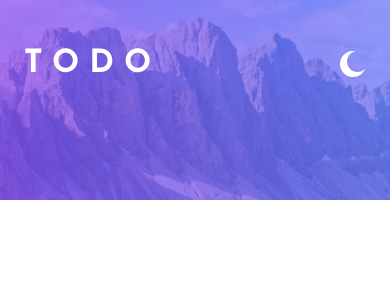
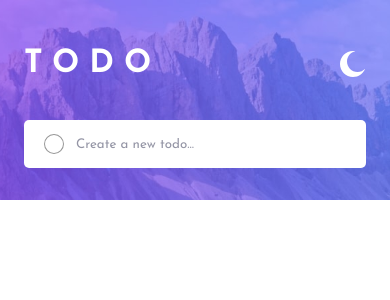
Before and after one commit to ashish-d2/react-todo-app, a React (Create React App) app: page / in a window 390 px wide. Shown: the top 300 px of the page. Built offline with nearby package versions, Linux system fonts and the light colour scheme.

Commit message:
feat(TodoForm): Created TodoForm component and implemented its style (mobile version)

```diff
--- a/src/App.tsx
+++ b/src/App.tsx
@@ -3,6 +3,7 @@ import "./App.scss";
 
 // imports
 import Header from "./components/Header/Header";
+import Todo from "./components/Todo/Todo";
 
 function App() {
   return (
@@ -10,6 +11,7 @@ function App() {
       <div className="background__light"></div>
       <main className="main main-background__light">
         <Header />
+        <Todo />
       </main>
     </div>
   );
--- /dev/null
+++ b/src/components/Todo/Todo.module.scss
@@ -0,0 +1,5 @@
+@use "./../../scss/helper" as helper;
+
+.todo {
+  @include helper.margin-left-right(1.5em);
+}
--- /dev/null
+++ b/src/components/Todo/Todo.tsx
@@ -0,0 +1,13 @@
+import styles from "./Todo.module.scss";
+
+import TodoForm from "./TodoForm/TodoForm";
+
+const Todo = function () {
+  return (
+    <div className={styles.todo}>
+      <TodoForm />
+    </div>
+  );
+};
+
+export default Todo;
--- /dev/null
+++ b/src/components/Todo/TodoForm/TodoForm.module.scss
@@ -0,0 +1,39 @@
+@use "./../../../scss/color" as c;
+
+.todoForm {
+  width: 100%;
+  height: 3em;
+  background-color: #fff;
+  border-radius: 5px;
+
+  display: flex;
+  align-items: center;
+  justify-content: space-between;
+  gap: 0.75em;
+
+  padding: 0.875em 1.25em;
+}
+
+.submit_btn {
+  width: 20px;
+  height: 20px;
+  background: none;
+  border-radius: 50%;
+  border: 1px solid c.$very-light-gary;
+  cursor: pointer;
+}
+
+.todo_input_field {
+  height: 100%;
+  width: 90%;
+  border: none;
+  font-family: inherit;
+
+  &:focus {
+    outline-color: transparent;
+  }
+
+  &::placeholder {
+    color: c.$light-gray;
+  }
+}
--- /dev/null
+++ b/src/components/Todo/TodoForm/TodoForm.tsx
@@ -0,0 +1,16 @@
+import styles from "./TodoForm.module.scss";
+
+const TodoForm = function () {
+  return (
+    <form className={styles.todoForm}>
+      <button type="submit" className={styles.submit_btn}></button>
+      <input
+        type="text"
+        className={styles.todo_input_field}
+        placeholder="Create a new todo..."
+      />
+    </form>
+  );
+};
+
+export default TodoForm;
--- /dev/null
+++ b/src/scss/_color.scss
@@ -0,0 +1,2 @@
+$light-gray: #9495a5;
+$very-light-gary: #979797;
--- a/src/scss/main.scss
+++ b/src/scss/main.scss
@@ -1,3 +1,4 @@
 @forward "reset";
 @forward "typography";
 @forward "helper";
+@forward "color";
```
